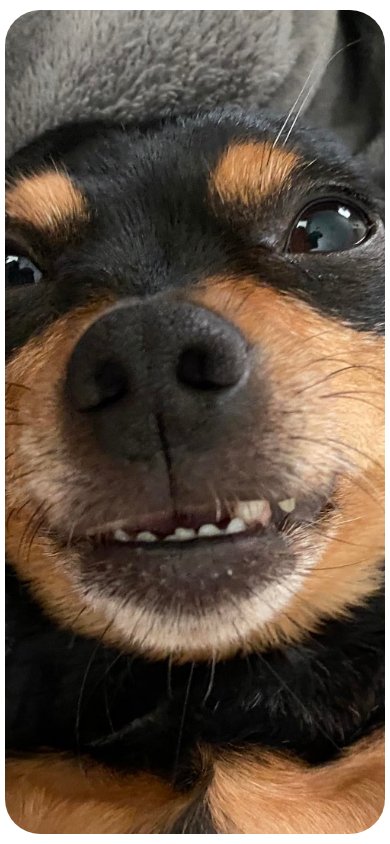
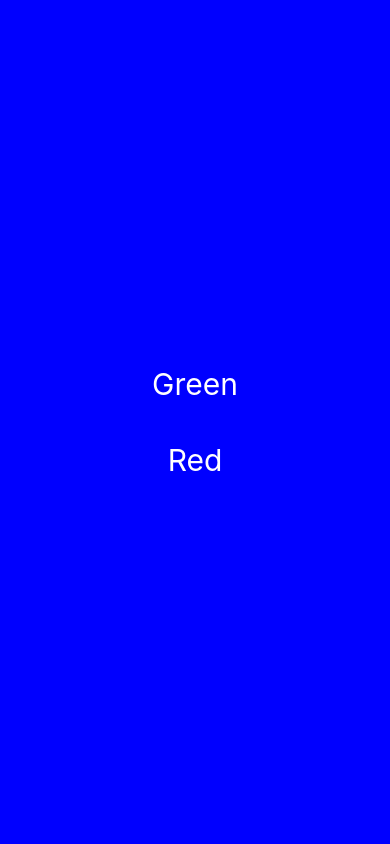
Before and after one commit to anguyenkn/react-native-color-catalog, a React Native app: screen / in a window 390 px wide. Built offline with nearby package versions, Linux system fonts and the light colour scheme.

Commit message:
responding to touches

```diff
--- a/App.js
+++ b/App.js
@@ -1,12 +1,17 @@
-import React from 'react';
-import { Image, View, StyleSheet, Dimensions } from 'react-native';
-
-import mochaImage from './assets/mocha.jpg';
+import React, { useState } from 'react';
+import { Text, View, StyleSheet, TouchableHighlight } from 'react-native';
 
 export default function App() {
+  const [backgroundColor, setBackgroundColor] = useState('blue');
+
   return (
-    <View style={styles.page}>
-      <Image style={styles.image} source={mochaImage} />
+    <View style={[styles.page, { backgroundColor }]}>
+      <Text style={styles.button} onPress={() => setBackgroundColor('green')}>
+        Green
+      </Text>
+      <Text style={styles.button} onPress={() => setBackgroundColor('red')}>
+        Red
+      </Text>
     </View>
   );
 }
@@ -14,14 +19,14 @@ export default function App() {
 const styles = StyleSheet.create({
   page: {
     flex: 1,
+    display: 'flex',
     justifyContent: 'center',
     alignItems: 'center',
   },
-  image: {
-    flex: 1,
-    borderRadius: 35,
-    marginTop: 10,
-    marginBottom: 10,
-    width: Dimensions.get('window').width - 10,
+  button: {
+    color: 'white',
+    fontSize: 30,
+    margin: 10,
+    padding: 10,
   },
 });
```
